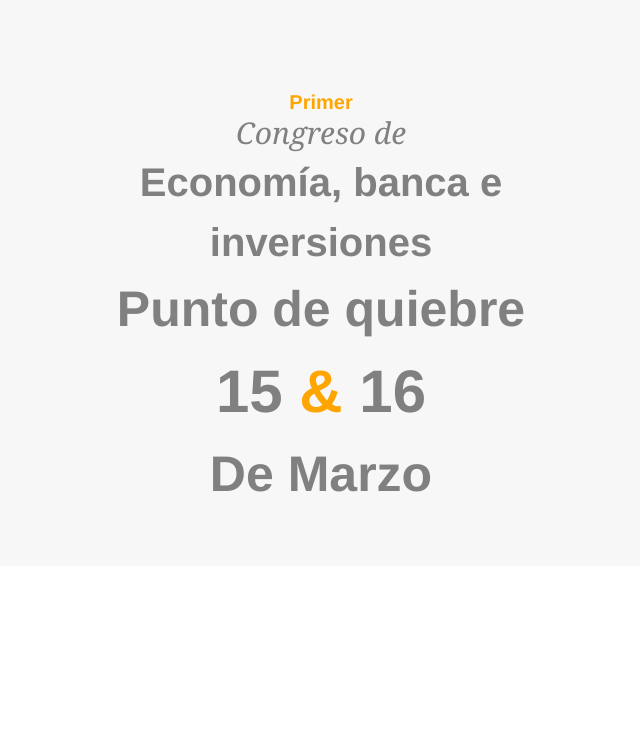
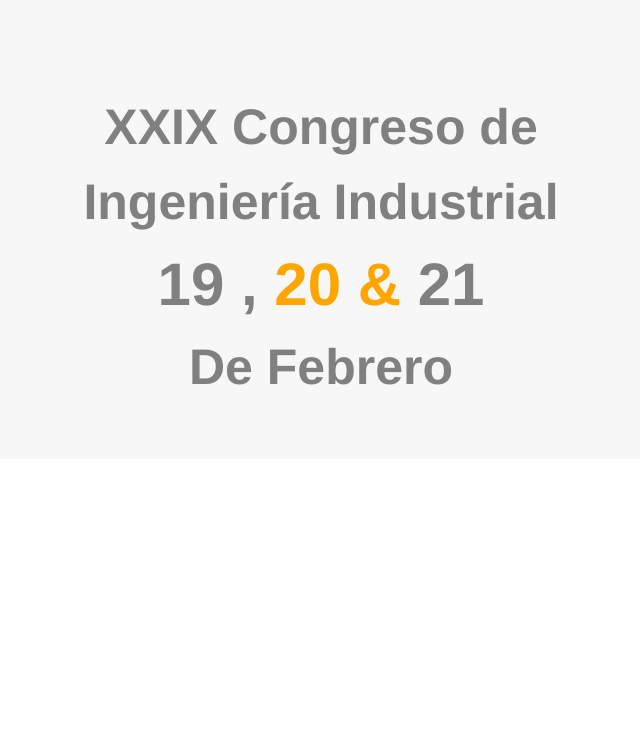
Before and after one commit to GerardoDRM/EconomyCongressUDLAP, a Flask app: template backend/congress/congress/templates/confirmation.html in a window 1280 px wide. Shown: the top 736 px of the page, without its empty margins (319-959 px from the left). Run offline with Flask 2, Linux system fonts and the light colour scheme; the template is opened without the code that fills it, so the values that code supplies are empty.

Commit message:
second-Congress

```diff
--- a/backend/congress/congress/templates/confirmation.html
+++ b/backend/congress/congress/templates/confirmation.html
@@ -748,16 +748,16 @@
 
                                     <td valign="top" class="mcnTextContent" style="padding-top:0; padding-right:18px; padding-bottom:9px; padding-left:18px;">
 
-                                      <h5 style="color:orange;"> Primer </h5>
-                                      <h4> Congreso de </h4>
-                                      <h3> Economía, banca e inversiones </h3>
-                                      <h2 style="font-weight:bold;"> Punto de quiebre </h2>
+
+                                      <h2> XXIX Congreso de Ingeniería Industrial </h2>
+
                                       <div style="    text-align: center;">
-                                      <h1 style="font-weight:bold; display: inline"> 15 </h1>
+                                      <h1 style="font-weight:bold; display: inline"> 19 , </h1>
+                                      <h1 style="font-weight:bold; color:orange; display: inline"> 20 </h1>
                                       <h1 style="font-weight:bold; color:orange; display: inline"> & </h1>
-                                      <h1 style="font-weight:bold; display: inline"> 16 </h1>
+                                      <h1 style="font-weight:bold; display: inline"> 21 </h1>
                                     </div>
-                                      <h2 style="font-weight:bold;"> De Marzo </h2>
+                                      <h2 style="font-weight:bold;"> De Febrero </h2>
                                     </td>
                                   </tr>
                                 </tbody>
```
Also changed, not shown: backend/congress/congress/views.py (+7 -1 lines), front/src/App.css (+4 -4 lines), front/src/App.js (+11 -1 lines), front/public/Capture.PNG (added).
